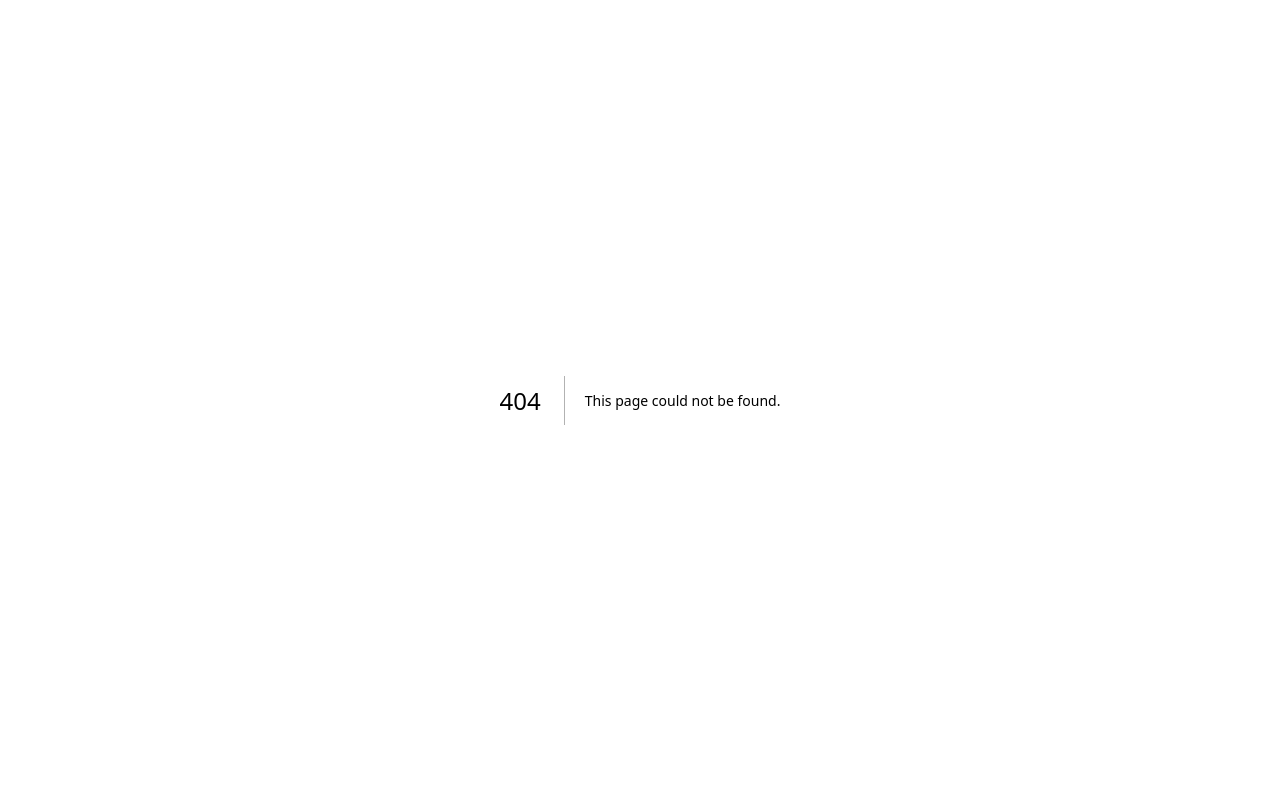
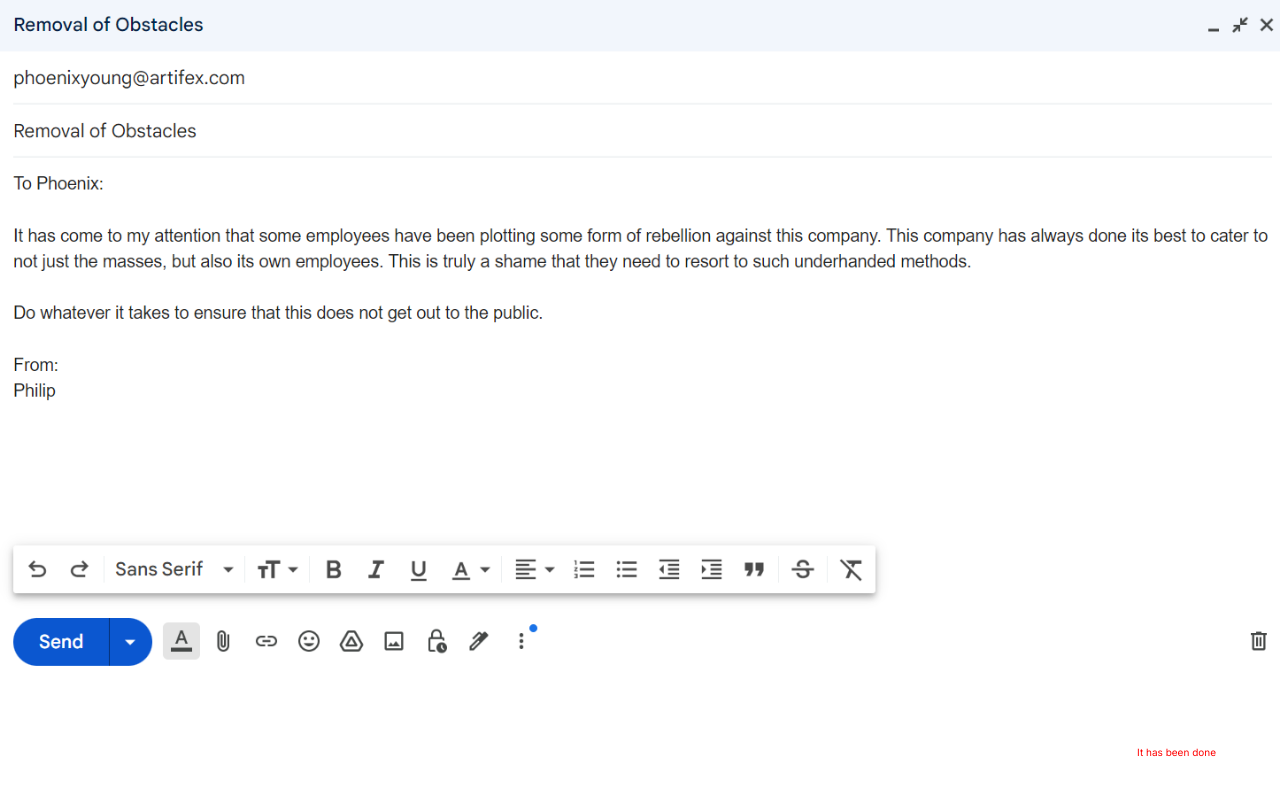
Before and after one commit to ItsTYtan/webelieve, a Next.js app: page /pvbw in a window 1280 px wide. Before the commit this address had no page. Shown: the top 794 px of the page. Built offline with nearby package versions, Linux system fonts and the light colour scheme.

Commit message:
Add page 4

```diff
--- /dev/null
+++ b/app/pvbw/page.tsx
@@ -0,0 +1,17 @@
+"use client"
+
+import styles from '@/app/pvbw/pvbw.module.css';
+import { useRef } from 'react';
+
+export default function Page() {
+    return(
+        <main>
+            <div>
+                <img src='email.png'></img>
+            </div>
+            <div className={styles.text}>
+                It has been done
+            </div>
+        </main>
+    )
+}
--- /dev/null
+++ b/app/pvbw/pvbw.module.css
@@ -0,0 +1,7 @@
+.text {
+    position: absolute;
+    bottom: 5%;
+    right: 5%;
+    color: red;
+    font-size: 10px;
+}
```
Also changed, not shown: public/email.png (added).
